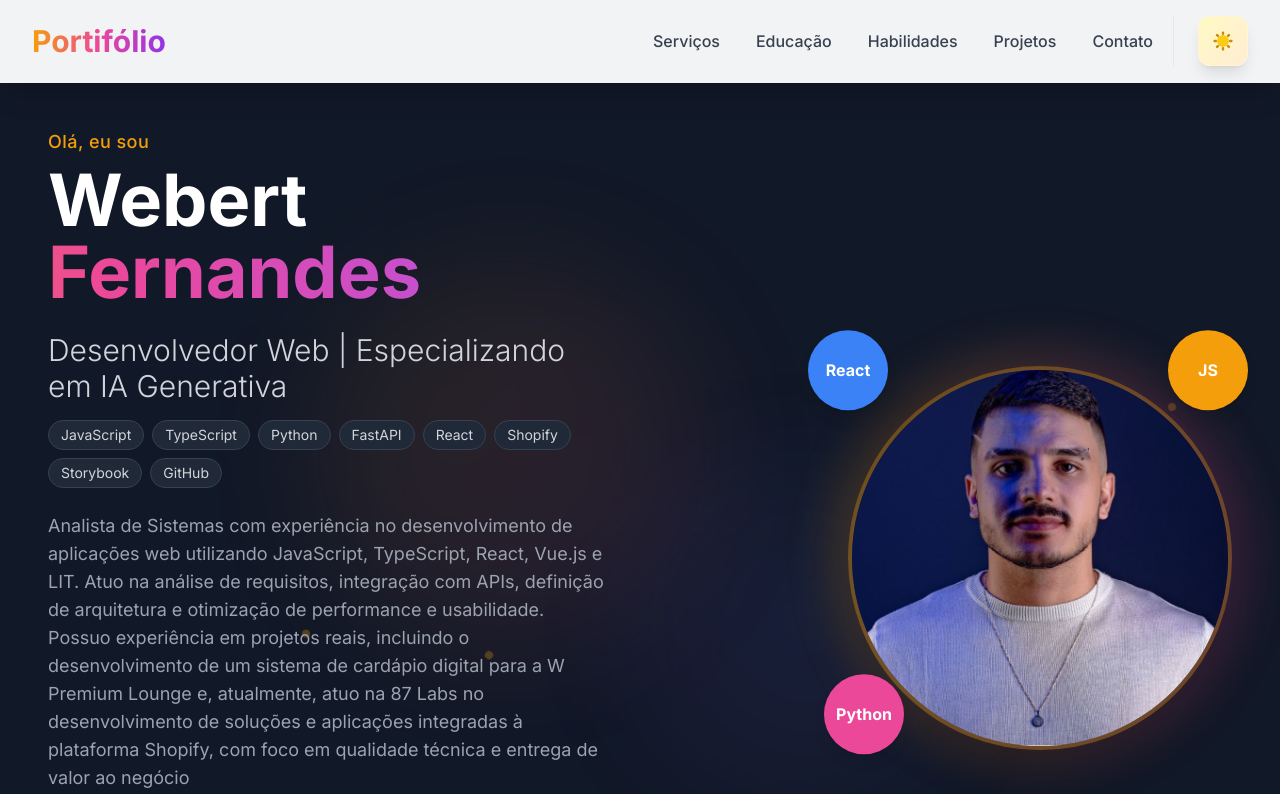
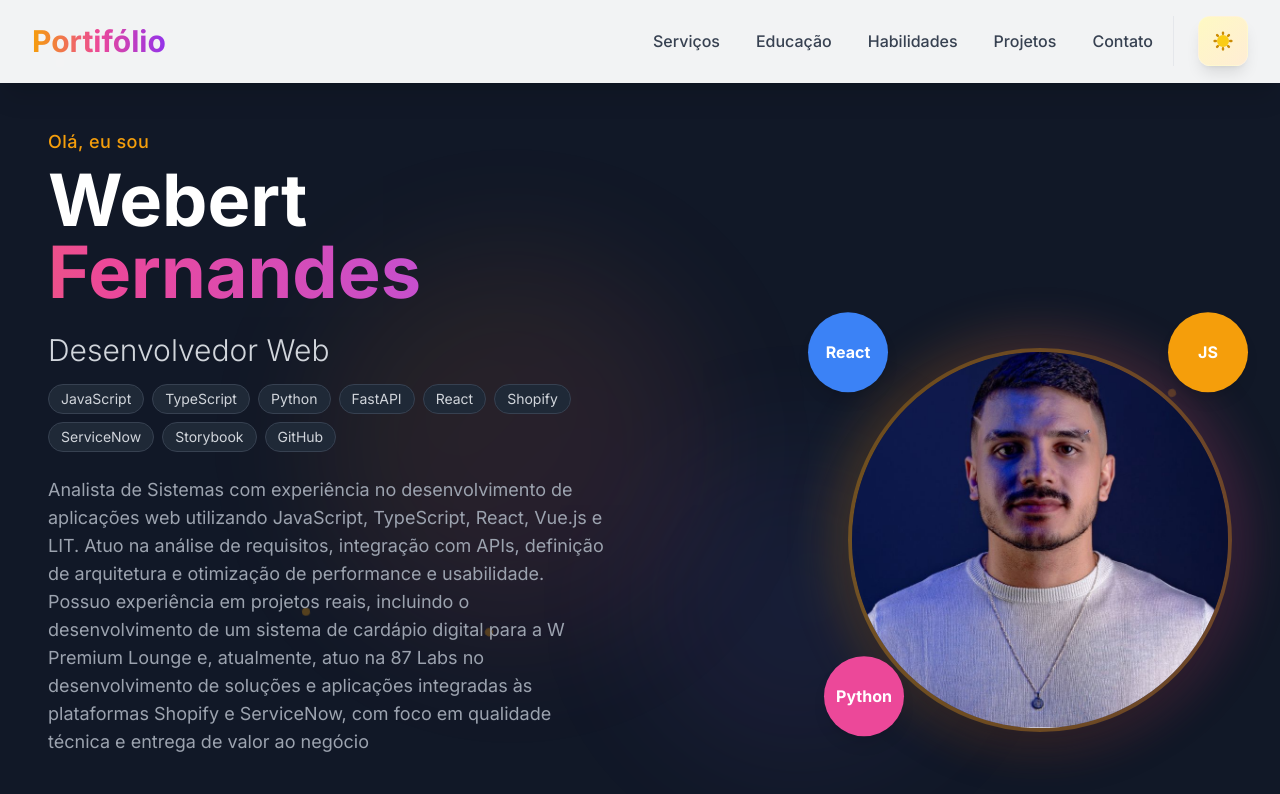
Before and after one commit to vibrazzi/portifolio-vue, a Vue app: page / in a window 1280 px wide. Shown: the top 794 px of the page. Built offline with nearby package versions, Linux system fonts and the light colour scheme.

Commit message:
refactor: add ServiceNow mentions across portfolio sections

```diff
--- a/src/components/AboutSection.vue
+++ b/src/components/AboutSection.vue
@@ -436,6 +436,7 @@ const coreTechs = ref<string[]>([
   "Sass",
   "JavaScript",
   "TypeScript",
+  "ServiceNow",
   "Linux",
   "Windows",
   "Office",
--- a/src/components/HeroSection.vue
+++ b/src/components/HeroSection.vue
@@ -98,7 +98,7 @@
             <h2
               class="text-lg sm:text-xl md:text-2xl lg:text-3xl text-gray-300 dark:text-gray-400 font-light mb-4"
             >
-              Desenvolvedor Web | Especializando em IA Generativa
+              Desenvolvedor Web
             </h2>
             <div
               class="flex flex-wrap justify-center lg:justify-start gap-2 mb-6"
@@ -111,6 +111,7 @@
                   'FastAPI',
                   'React',
                   'Shopify',
+                  'ServiceNow',
                   'Storybook',
                   'GitHub',
                 ]"
@@ -134,7 +135,8 @@
                 usabilidade. Possuo experiência em projetos reais, incluindo o
                 desenvolvimento de um sistema de cardápio digital para a W
                 Premium Lounge e, atualmente, atuo na 87 Labs no desenvolvimento
-                de soluções e aplicações integradas à plataforma Shopify, com
+                de soluções e aplicações integradas às plataformas Shopify e
+                ServiceNow, com
                 foco em qualidade técnica e entrega de valor ao negócio
               </p>
             </div>
--- a/src/components/ServicesSection.vue
+++ b/src/components/ServicesSection.vue
@@ -29,7 +29,7 @@
         >
           Desenvolvimento de aplicações web modernas utilizando JavaScript,
           TypeScript, React e Vue.js, com foco em usabilidade, performance e
-          integração com plataformas como Shopify.
+          integração com plataformas como Shopify e ServiceNow.
         </p>
       </div>
 
@@ -136,10 +136,10 @@ const services = ref<Service[]>([
     icon: "fas fa-shopping-cart",
     name: "Desenvolvimento Front-End para E-commerce",
     description:
-      "Desenvolvimento de aplicativos e sites para usuários Shopify utilizando LIT, StoryBook, React, Liquid, JavaScript e TypeScript.",
+      "Desenvolvimento de aplicativos e sites para usuários Shopify e ServiceNow utilizando LIT, StoryBook, React, Liquid, JavaScript e TypeScript.",
     features: [
       "Criação de web components",
-      "Integração com APIs",
+      "Integração com APIs e fluxos Shopify/ServiceNow",
       "Otimização de performance e usabilidade",
       "Interfaces responsivas",
     ],
--- a/src/data/experiences.ts
+++ b/src/data/experiences.ts
@@ -30,6 +30,7 @@ export const Experiences: Experience[] = [
       "Vue.js",
       "LIT",
       "Shopify",
+      "ServiceNow",
       "APIs",
       "HTML",
       "CSS",
--- a/src/data/skills.ts
+++ b/src/data/skills.ts
@@ -62,6 +62,7 @@ export const additionalTechs: string[] = [
   "Docker",
   "AWS",
   "Vercel",
+  "ServiceNow",
   "Figma",
   "Adobe XD",
 ];
```
